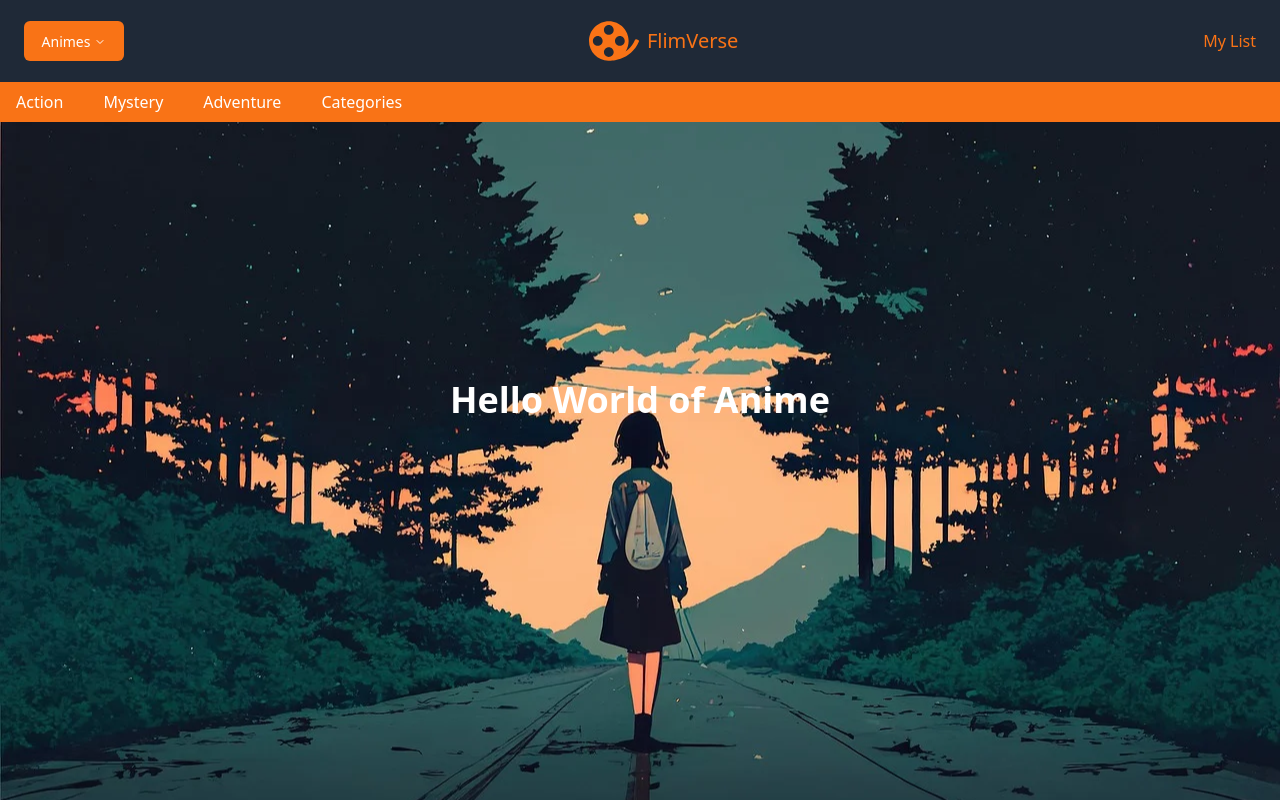
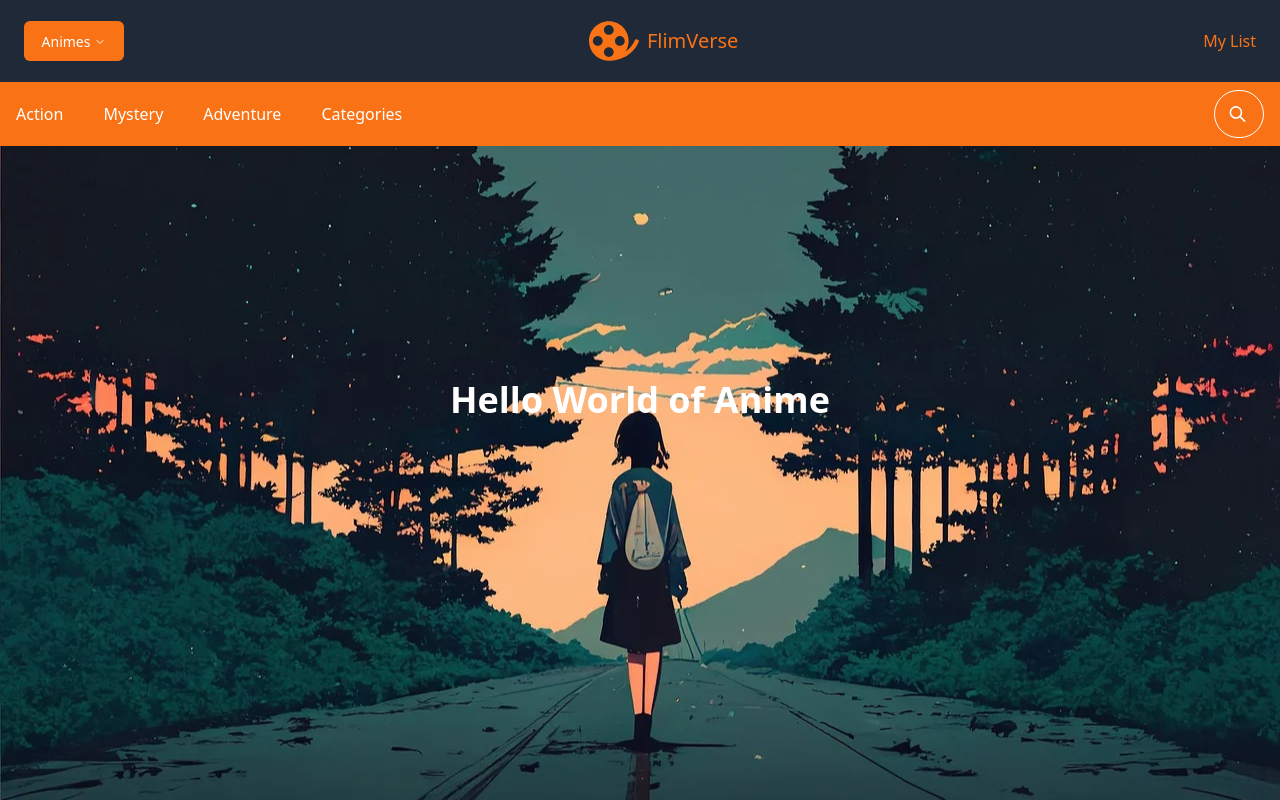
Before and after one commit to j0hnnyli/flimverse, a React (Vite) app in the folder client/: page / in a window 1280 px wide. Built offline with nearby package versions, Linux system fonts and the light colour scheme.

Commit message:
Add search bar in local nav bar

```diff
--- a/client/src/components/AnimeNavBar.jsx
+++ b/client/src/components/AnimeNavBar.jsx
@@ -1,8 +1,11 @@
+import { useState } from 'react';
 import { Link } from 'react-router-dom';
 
 const AnimeNavBar = () => {
+  const [isSearchOpen, setIsSearchOpen] = useState(false);
+
   return (
-    <nav className="bg-flimverse_primary text-white py-2 px-4 fixed top-[82px] w-full z-40">
+    <nav className="bg-flimverse_primary text-white py-2 px-4 fixed top-[82px] w-full z-40 flex items-center justify-between">
       <div className="flex items-center space-x-10">
         <Link to="/" className="hover:underline">
           Action
@@ -17,6 +20,35 @@ const AnimeNavBar = () => {
           Categories
         </Link>
       </div>
+
+      <div className="relative flex items-center">
+        <form className="relative">
+          <input
+            type="search"
+            aria-label="Search"
+            className={`peer cursor-pointer relative z-10 h-12 rounded-full border bg-transparent pl-12 outline-none transition-all duration-300 ease-in-out ${
+              isSearchOpen ? 'w-48 pr-12' : 'w-12 pr-0'
+            } border-white focus:border-white focus:pl-16 focus:pr-4 placeholder-white`}
+            onFocus={() => setIsSearchOpen(true)}
+            onBlur={() => setIsSearchOpen(false)}
+            placeholder="Search..."
+          />
+          <svg
+            xmlns="http://www.w3.org/2000/svg"
+            className="absolute inset-y-0 my-auto h-8 w-12 border-r border-transparent stroke-white px-3.5 peer-focus:border-white peer-focus:stroke-white"
+            fill="none"
+            viewBox="0 0 24 24"
+            stroke="currentColor"
+            strokeWidth="2"
+          >
+            <path
+              strokeLinecap="round"
+              strokeLinejoin="round"
+              d="M21 21l-6-6m2-5a7 7 0 11-14 0 7 7 0 0114 0z"
+            />
+          </svg>
+        </form>
+      </div>
     </nav>
   );
 };
--- a/client/src/components/AnimePage.jsx
+++ b/client/src/components/AnimePage.jsx
@@ -1,11 +1,11 @@
-// import AnimeNavBar from './AnimeNavBar';
+import AnimeNavBar from './AnimeNavBar';
 
 const AnimePage = () => {
 
 
   return (
     <div className="relative">
-      {/* <AnimeNavBar /> */}
+      <AnimeNavBar />
       <div
         className="flex items-center justify-center h-screen bg-gray-100 animebg"
       >
```
